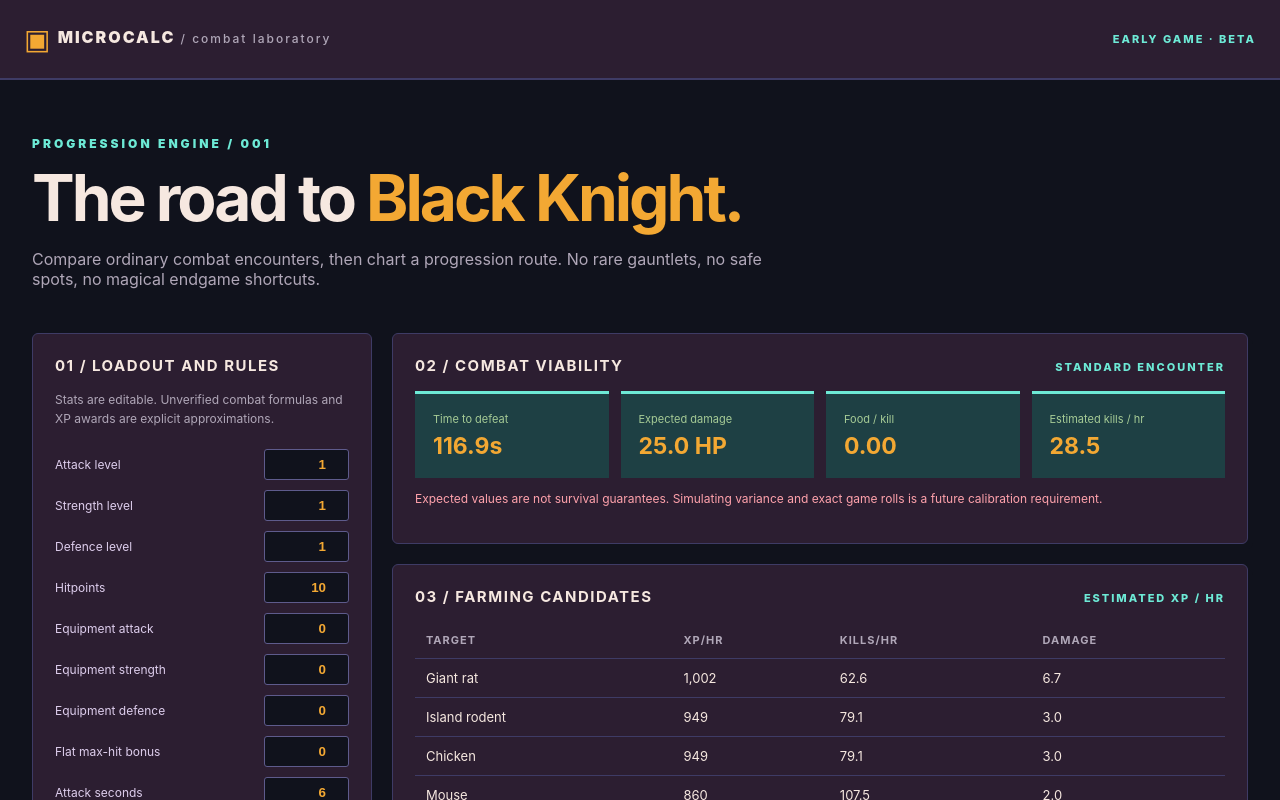
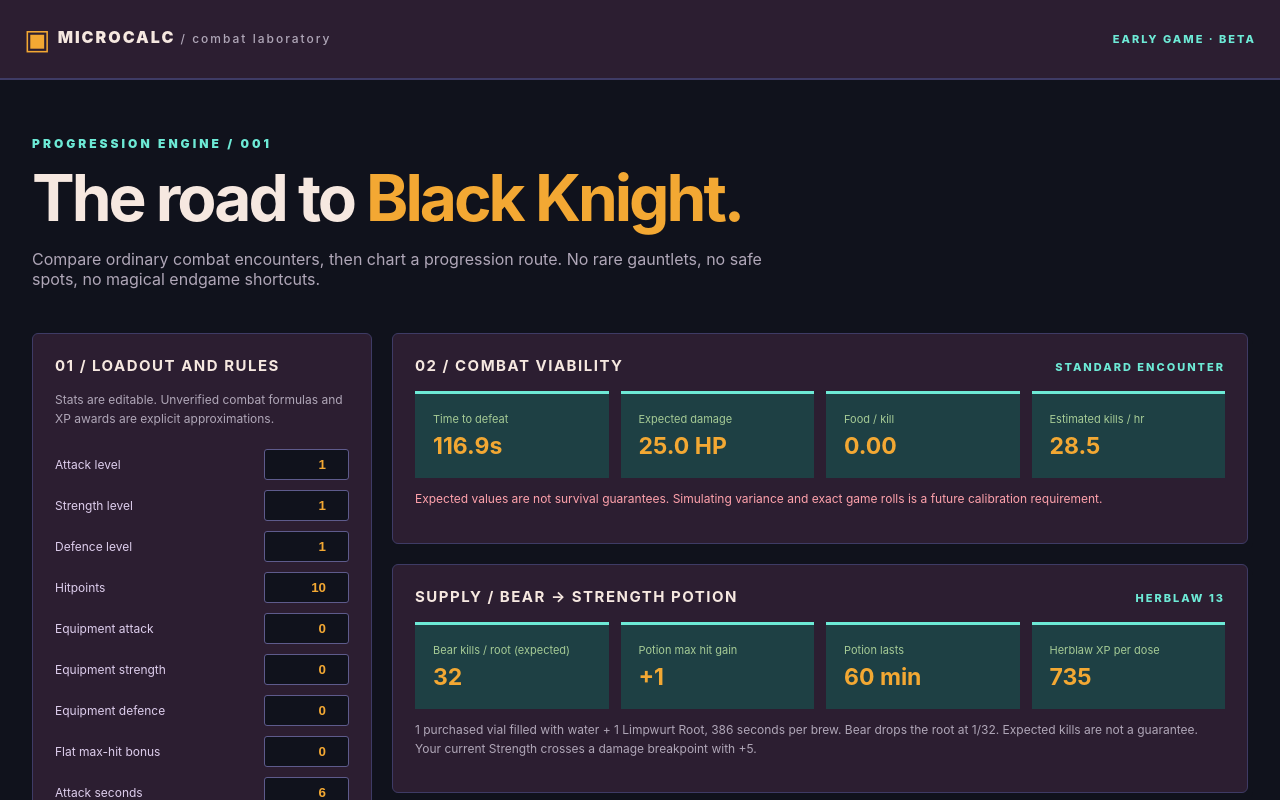
Before and after one commit to meleneth/microcalc, a Vue app: page / in a window 1280 px wide. Shown: the top 800 px of the page. Built offline with nearby package versions, Linux system fonts and the light colour scheme.

Commit message:
Surface verified bear-to-strength-potion supply dependency

```diff
--- a/src/App.vue
+++ b/src/App.vue
@@ -2,10 +2,13 @@
 import { computed } from "vue";
 import { usePlanner } from "./stores/planner.js";
 import { sources } from "./data.js";
+import { strengthPotionValue, strengthPotionDependency } from "./progression.js";
 const store=usePlanner();
 const fmt=n=>Number.isFinite(n)?Math.round(n).toLocaleString():"—";
 const hours=s=>Number.isFinite(s)?(s/3600).toFixed(1):"—";
 const knight=computed(()=>store.plan.knight);
+const strengthSupply=computed(()=>strengthPotionDependency(1,store.settings));
+const strengthBoost=computed(()=>strengthPotionValue(store.settings.strength+store.settings.strengthBonus,1,store.settings));
 const inputs=[
  ["attack","Attack level",1,99],["strength","Strength level",1,99],["defense","Defence level",1,99],
  ["hitpoints","Hitpoints",1,999],["attackBonus","Equipment attack",0,500],["strengthBonus","Equipment strength",0,500],
@@ -30,6 +33,12 @@ const inputs=[
       <div class="metrics"><div><small>Time to defeat</small><strong>{{knight.ttk.toFixed(1)}}s</strong></div><div><small>Expected damage</small><strong>{{knight.expectedDamage.toFixed(1)}} HP</strong></div><div><small>Food / kill</small><strong>{{knight.foodNeeded.toFixed(2)}}</strong></div><div><small>Estimated kills / hr</small><strong>{{knight.killsPerHour.toFixed(1)}}</strong></div></div>
       <p class="warning">Expected values are not survival guarantees. Simulating variance and exact game rolls is a future calibration requirement.</p>
     </section>
+    <section class="panel"><div class="section-head"><h2>SUPPLY / Bear → Strength Potion</h2><span class="tag">HERBLAW 13</span></div>
+      <div class="metrics"><div><small>Bear kills / root (expected)</small><strong>{{strengthSupply.knownBottleneck.expectedKills}}</strong></div>
+      <div><small>Potion max hit gain</small><strong>+{{strengthBoost.maxHitGain}}</strong></div>
+      <div><small>Potion lasts</small><strong>60 min</strong></div><div><small>Herblaw XP per dose</small><strong>735</strong></div></div>
+      <p class="note">1 purchased vial filled with water + 1 Limpwurt Root, 386 seconds per brew. Bear drops the root at 1/32. Expected kills are not a guarantee. {{strengthBoost.damageBreakpointGained?'Your current Strength crosses a damage breakpoint with +5.':'Your current Strength does not cross a damage breakpoint with +5.'}}</p>
+    </section>
     <section class="panel"><div class="section-head"><h2>03 / Farming candidates</h2><span class="tag">ESTIMATED XP / HR</span></div>
      <div class="table-wrap"><table><thead><tr><th>Target</th><th>XP/hr</th><th>Kills/hr</th><th>Damage</th></tr></thead><tbody><tr v-for="r in store.candidates.slice(0,12)" :key="r.mob.name"><td>{{r.mob.name}}</td><td>{{fmt(r.xpPerHour)}}</td><td>{{r.killsPerHour.toFixed(1)}}</td><td>{{r.expectedDamage.toFixed(1)}}</td></tr></tbody></table></div>
      <p v-if="!store.candidates.length" class="warning">No encounter passes the current expected-survival filter. Improve defence, hitpoints, or food.</p>
```
